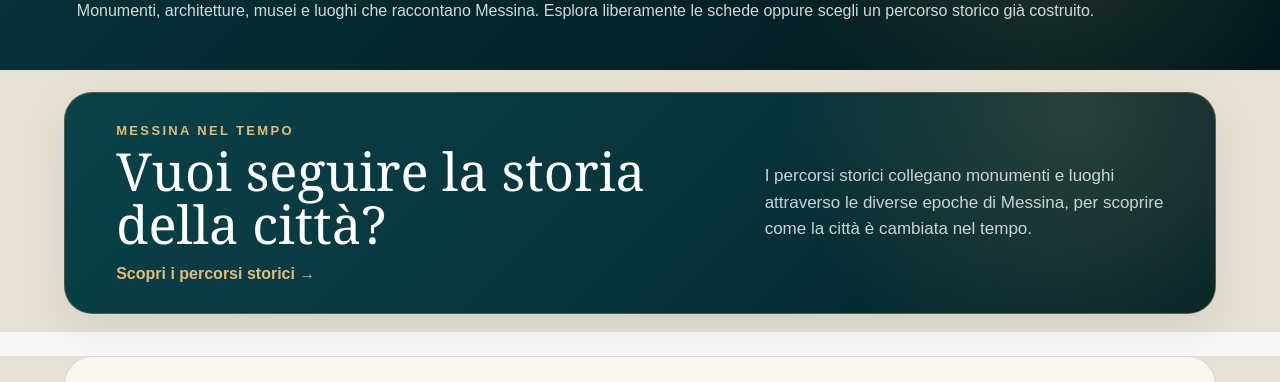
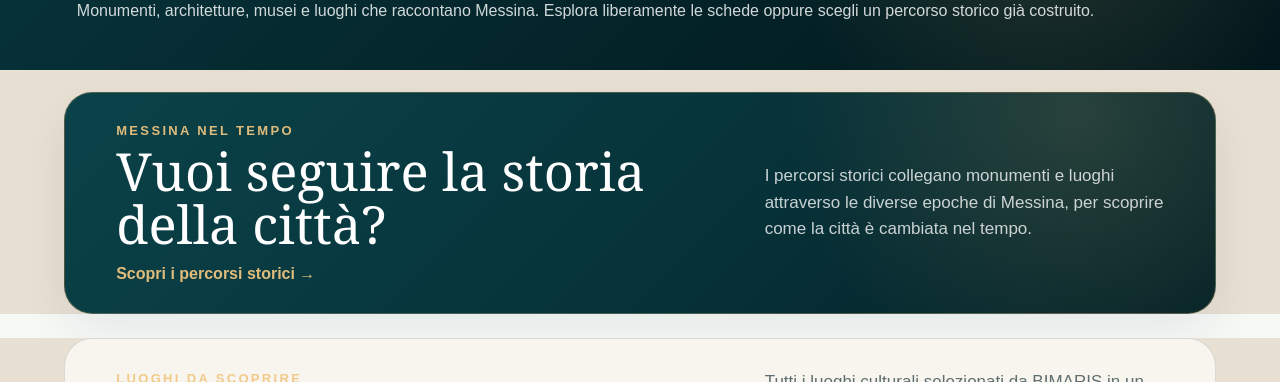
Before and after one commit to giovannibrunetto/bimaris-platform, a Next.js app in the folder apps/web/: page /cultura in a window 1280 px wide. Shown: the part 183-565 px from the top of the page. Built offline with nearby package versions, Linux system fonts and the light colour scheme; no server answers; the database is empty.

Commit message:
Remove white divider from Culture desktop flow

```diff
--- a/apps/web/app/a11-foundation.css
+++ b/apps/web/app/a11-foundation.css
@@ -104,9 +104,10 @@ body:has(.access-gateway) { background:var(--bimaris-tortora); }
   .discovery-page-first { padding-top:42px; padding-bottom:24px; }
   /* Culture desktop: keep the validated visual language but bring the next section into the first viewport. */
   .discovery-page-hero:not(.bimaris-ambient-hero) { padding-top:38px; padding-bottom:34px; }
-  .culture-editorial-section.discovery-page-first { padding-top:22px; padding-bottom:18px; }
+  .culture-editorial-section.discovery-page-first { padding-top:22px; padding-bottom:0; }
   .culture-editorial-card-featured { padding-top:30px; padding-bottom:30px; }
   .culture-editorial-card-featured .culture-editorial-copy h2 { font-size:clamp(42px,4.1vw,62px); margin-top:6px; margin-bottom:14px; }
+  .culture-places-section { margin-top:0 !important; border-top:0 !important; }
   /* Stories desktop: preserve the approved cards while reducing dead space in the first viewport. */
   .stories-page-hero { padding-top:38px !important; padding-bottom:30px !important; }
   .stories-page-first { padding-top:24px !important; }
```
